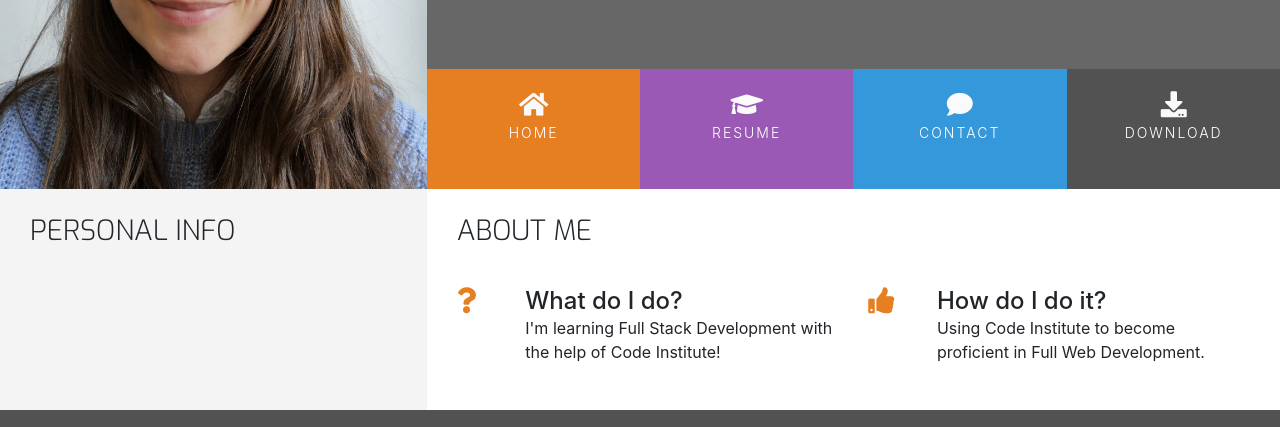
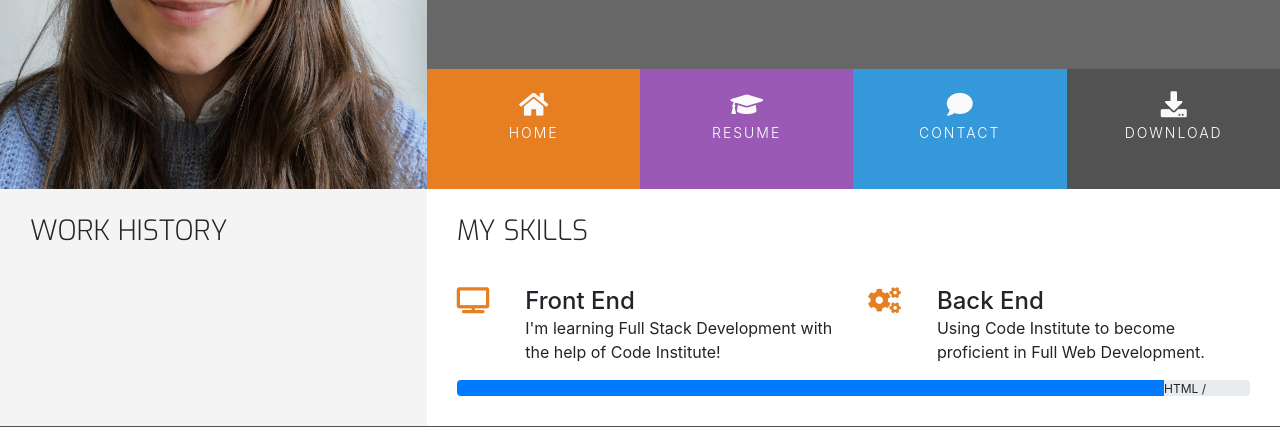
Before and after one commit to chloejaneward/ucd-resume, a plain HTML site: page resume.html in a window 1280 px wide. Shown: the part 180-607 px from the top of the page. Drawn offline with nearby package versions, Linux system fonts and the light colour scheme.

Commit message:
progress bar for html

```diff
--- a/resume.html
+++ b/resume.html
@@ -57,7 +57,7 @@
                 <div class="row">
                     <div class="col-12">
                         <h3 class="section-heading uppercase">
-                            Personal info
+                            Work History
                         </h3>
                     </div>
                 </div>
@@ -66,17 +66,17 @@
             <div class="col-md-8 bg-color-three-reasons section-column">
                 <div class="row">
                     <div class="col">
-                        <h3 class="section-heading uppercase">About Me</h3>
+                        <h3 class="section-heading uppercase">My Skills</h3>
                     </div>
                 </div>
                 <div class="row">
                     <div class="col-10 offset-1 offset-sm-0 col-sm-4 col-md-6">
                         <div class="row">
                             <div class="col-2">
-                                <i class="three-reasons-icon fa fa-question" aria-hidden="true"></i>
+                                <i class="three-reasons-icon fa fa-tv" aria-hidden="true"></i>
                             </div>
                             <div class="col-10">
-                                <h4 clas="three-reasons-heading uppercase">What do I do?</h4>
+                                <h4 clas="three-reasons-heading uppercase">Front End</h4>
                                 <p>
                                     I'm learning Full Stack Development with the help of Code Institute!
                                 </p>
@@ -86,14 +86,25 @@
                     <div class="col-10 offset-1 offset-sm-0 col-sm-4 col-md-6">
                         <div class="row">
                             <div class="col-2">
-                                <i class="three-reasons-icon fa fa-thumbs-up" aria-hidden="true"></i>
+                                <i class="three-reasons-icon fa fa-cogs" aria-hidden="true"></i>
                             </div>
                             <div class="col-10">
-                                <h4 clas="three-reasons-heading uppercase">How do I do it?</h4>
+                                <h4 clas="three-reasons-heading uppercase">Back End</h4>
                                 <p>
                                     Using Code Institute to become proficient in Full Web Development.
                                 </p>
                             </div>
+                        </div>
+                    </div>
+                </div>
+                <div class="row">
+                    <div class="col">
+                        <div class="progress">
+                            <div class="progress-bar" role="progressbar" aria-valuenow="90" aria-value-min="0"
+                                aria-valuemax="100" style="width:90%;">
+                                <span class="sr-only">90% complete</span>
+                            </div>
+                            <span class="progress-type"> HTML / HTML5 </span>
                         </div>
                     </div>
                 </div>
```
